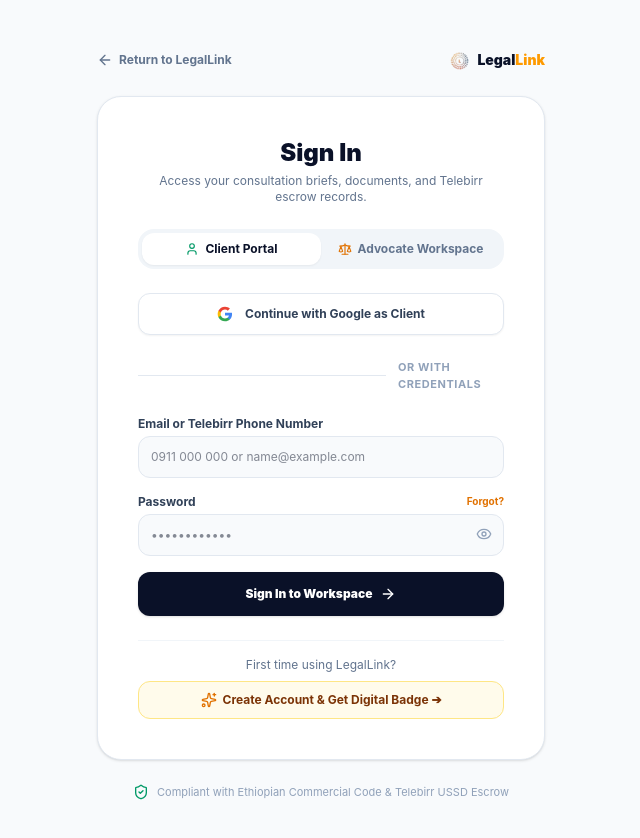
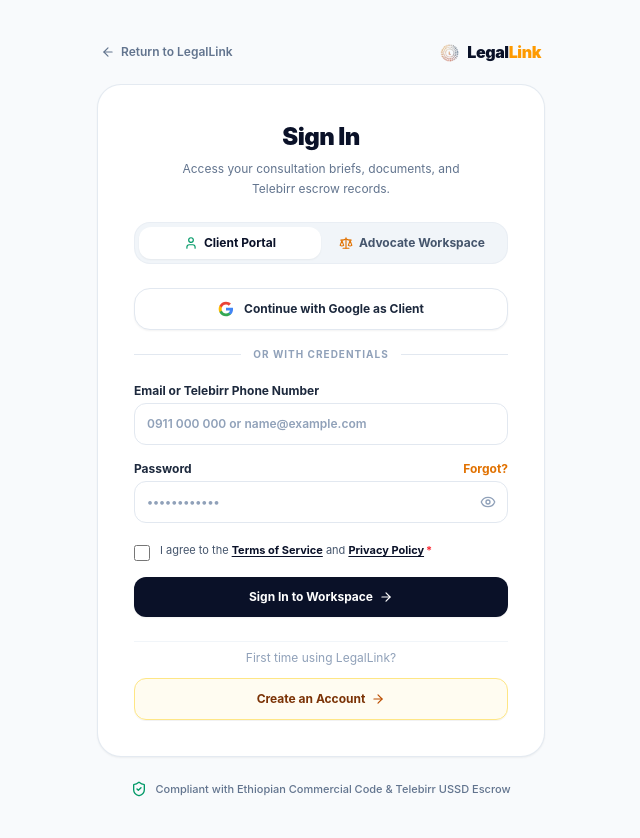
Before and after one commit to ybeltal/legallink, a Next.js app: page /login in a window 1280 px wide. Shown: the top 838 px of the page, without its empty margins (319-959 px from the left). Built offline with nearby package versions, Linux system fonts and the light colour scheme.

Commit message:
feat: add mandatory terms checkbox and remove digital badge from login

```diff
--- a/app/login/page.tsx
+++ b/app/login/page.tsx
@@ -2,118 +2,119 @@
 
 import React, { useState } from 'react';
 import Link from 'next/link';
-import {
-  ArrowLeft, User, Scale, ArrowRight, ShieldCheck,
-  Sparkles, Lock, Smartphone, CheckCircle2, Eye, EyeOff
-} from 'lucide-react';
-import { createClient } from '@/lib/supabase/client';
+import { useRouter } from 'next/navigation';
+import { ArrowLeft, ArrowRight, Eye, EyeOff, ShieldCheck, User, Scale } from 'lucide-react';
 
 export default function LoginPage() {
+  const router = useRouter();
+
   const [role, setRole] = useState<'client' | 'advocate'>('client');
   const [identifier, setIdentifier] = useState('');
   const [password, setPassword] = useState('');
   const [showPassword, setShowPassword] = useState(false);
-  const [loading, setLoading] = useState(false);
-  const [googleLoading, setGoogleLoading] = useState(false);
-  const [errorMsg, setErrorMsg] = useState<string | null>(null);
+  const [agreedToTerms, setAgreedToTerms] = useState(false);
+  const [errorMessage, setErrorMessage] = useState<string | null>(null);
+  const [isLoading, setIsLoading] = useState(false);
 
-  const handleGoogleSignIn = async () => {
+  const handleSubmit = async (e: React.FormEvent) => {
+    e.preventDefault();
+    setErrorMessage(null);
+
+    if (!agreedToTerms) {
+      setErrorMessage('You must agree to the Terms of Service and Privacy Policy to sign in.');
+      return;
+    }
+
+    if (!identifier.trim() || !password.trim()) {
+      setErrorMessage('Please provide both your credential and password.');
+      return;
+    }
+
+    setIsLoading(true);
+
     try {
-      setGoogleLoading(true);
-      setErrorMsg(null);
-      const supabase = createClient();
-      const { error } = await supabase.auth.signInWithOAuth({
-        provider: 'google',
-        options: {
-          redirectTo: `${window.location.origin}${role === 'advocate' ? '/advocate' : '/find-a-lawyer'}`,
-        },
-      });
-
-      if (error) {
-        // Fallback demo redirect if Supabase OAuth keys are not active in environment
-        window.location.href = role === 'advocate' ? '/advocate' : '/find-a-lawyer';
-      }
+      // Simulate authentication flow / Supabase auth dispatch
+      setTimeout(() => {
+        setIsLoading(false);
+        router.push(role === 'client' ? '/find-a-lawyer' : '/for-lawyers');
+      }, 700);
     } catch {
-      window.location.href = role === 'advocate' ? '/advocate' : '/find-a-lawyer';
-    } finally {
-      setGoogleLoading(false);
+      setIsLoading(false);
+      setErrorMessage('Authentication failed. Please verify your credentials and try again.');
     }
   };
 
-  const handleSignIn = async (e: React.FormEvent) => {
-    e.preventDefault();
-    setLoading(true);
-    setErrorMsg(null);
-
-    try {
-      const supabase = createClient();
-      const { error } = await supabase.auth.signInWithPassword({
-        email: identifier.includes('@') ? identifier : `${identifier}@legallink.et`,
-        password: password,
-      });
-
-      if (error) {
-        // Fallback demo simulation
-        window.location.href = role === 'advocate' ? '/advocate' : '/find-a-lawyer';
+  const handleGoogleSignIn = () => {
+    if (!agreedToTerms) {
+      setErrorMessage('You must agree to the Terms of Service and Privacy Policy before continuing with Google.');
       return;
     }
-
-      window.location.href = role === 'advocate' ? '/advocate' : '/find-a-lawyer';
-    } catch {
-      window.location.href = role === 'advocate' ? '/advocate' : '/find-a-lawyer';
-    } finally {
-      setLoading(false);
-    }
+    // Handle OAuth redirect
+    window.location.href = `/api/auth/google?role=${role}`;
   };
 
   return (
-    <div className="min-h-screen bg-[#F8FAFC] flex flex-col justify-center items-center px-4 sm:px-6 py-12 text-slate-900 font-sans selection:bg-amber-100 selection:text-amber-900">
-      <div className="w-full max-w-md space-y-6">
+    <div className="min-h-screen bg-[#F8FAFC] flex flex-col items-center justify-center p-4 py-10 text-slate-900 font-sans selection:bg-amber-100 selection:text-amber-900">
 
-        {/* Top Header Return */}
-        <div className="flex items-center justify-between">
+      {/* Top Navigation Row */}
+      <div className="max-w-md w-full flex items-center justify-between mb-5 px-1">
         <Link
           href="/"
-            className="inline-flex items-center gap-1.5 text-xs font-bold text-slate-500 hover:text-[#0A1128] transition-colors"
+          className="text-xs font-semibold text-slate-500 hover:text-slate-800 flex items-center gap-1.5 transition-colors"
         >
-            <ArrowLeft className="w-4 h-4" />
+          <ArrowLeft className="w-3.5 h-3.5" />
           <span>Return to LegalLink</span>
         </Link>
-          <div className="flex items-center gap-1.5">
-            <img src="/logo.png" alt="LegalLink" className="w-6 h-6 object-contain" />
-            <span className="font-black text-sm text-[#0A1128]">
+
+        <Link href="/" className="flex items-center gap-1.5 group">
+          <img src="/logo.png" alt="LegalLink Logo" className="w-6 h-6 object-contain" />
+          <span className="font-black text-base text-[#0A1128] tracking-tight">
             Legal<span className="text-amber-500">Link</span>
           </span>
-          </div>
+        </Link>
       </div>
 
-        {/* Login Card */}
-        <div className="bg-white p-8 sm:p-10 rounded-3xl border border-slate-200 shadow-sm space-y-6">
+      {/* Main Authentication Card */}
+      <div className="w-full max-w-md bg-white rounded-3xl border border-slate-200/90 p-8 sm:p-9 shadow-xs space-y-6">
 
-          <div className="space-y-1 text-center">
-            <h1 className="text-2xl font-black text-[#0A1128]">Sign In</h1>
-            <p className="text-xs text-slate-500 font-normal">
+        {/* Header Block */}
+        <div className="text-center space-y-1.5">
+          <h1 className="text-2xl font-black text-[#0A1128] tracking-tight">
+            Sign In
+          </h1>
+          <p className="text-xs text-slate-500 max-w-xs mx-auto font-normal leading-relaxed">
             Access your consultation briefs, documents, and Telebirr escrow records.
           </p>
         </div>
 
-          {/* Persona Selection */}
-          <div className="grid grid-cols-2 p-1 bg-slate-100 rounded-2xl text-xs font-bold">
+        {/* Portal Workspace Switcher Tabs */}
+        <div className="grid grid-cols-2 p-1 bg-slate-100 rounded-2xl text-xs font-bold text-slate-600 border border-slate-200/50">
           <button
             type="button"
-              onClick={() => setRole('client')}
-              className={`py-2 rounded-xl transition-all cursor-pointer flex items-center justify-center gap-1.5 ${
-                role === 'client' ? 'bg-white text-[#0A1128] shadow-xs' : 'text-slate-500'
+            onClick={() => {
+              setRole('client');
+              setErrorMessage(null);
+            }}
+            className={`py-2 px-3 rounded-xl flex items-center justify-center gap-1.5 transition-all cursor-pointer ${
+              role === 'client'
+                ? 'bg-white text-[#0A1128] shadow-xs'
+                : 'hover:text-[#0A1128]'
             }`}
           >
             <User className="w-3.5 h-3.5 text-emerald-600" />
             <span>Client Portal</span>
           </button>
+
           <button
             type="button"
-              onClick={() => setRole('advocate')}
-              className={`py-2 rounded-xl transition-all cursor-pointer flex items-center justify-center gap-1.5 ${
-                role === 'advocate' ? 'bg-white text-[#0A1128] shadow-xs' : 'text-slate-500'
+            onClick={() => {
+              setRole('advocate');
+              setErrorMessage(null);
+            }}
+            className={`py-2 px-3 rounded-xl flex items-center justify-center gap-1.5 transition-all cursor-pointer ${
+              role === 'advocate'
+                ? 'bg-white text-[#0A1128] shadow-xs'
+                : 'hover:text-[#0A1128]'
             }`}
           >
             <Scale className="w-3.5 h-3.5 text-amber-600" />
@@ -121,107 +122,175 @@ export default function LoginPage() {
           </button>
         </div>
 
-          {/* RESTORED: Google OAuth Button */}
+        {/* Google OAuth Provider */}
         <button
           type="button"
           onClick={handleGoogleSignIn}
-            disabled={googleLoading}
-            className="w-full py-3 px-4 bg-white hover:bg-slate-50 border border-slate-200 text-slate-700 font-bold rounded-xl flex items-center justify-center gap-3 transition-colors text-xs shadow-xs cursor-pointer disabled:opacity-60"
+          className="w-full py-3 px-4 bg-white hover:bg-slate-50 border border-slate-200 rounded-2xl text-xs font-bold text-slate-800 flex items-center justify-center gap-2.5 transition-all shadow-xs cursor-pointer"
         >
-            <svg className="w-4 h-4 shrink-0" viewBox="0 0 24 24">
-              <path fill="#4285F4" d="M22.56 12.25c0-.78-.07-1.53-.2-2.25H12v4.26h5.92c-.26 1.37-1.04 2.53-2.21 3.31v2.77h3.57c2.08-1.92 3.28-4.74 3.28-8.09z" />
-              <path fill="#34A853" d="M12 23c2.97 0 5.46-.98 7.28-2.66l-3.57-2.77c-.98.66-2.23 1.06-3.71 1.06-2.86 0-5.29-1.93-6.16-4.53H2.18v2.84C3.99 20.53 7.7 23 12 23z" />
-              <path fill="#FBBC05" d="M5.84 14.09c-.22-.66-.35-1.36-.35-2.09s.13-1.43.35-2.09V7.06H2.18C1.43 8.55 1 10.22 1 12s.43 3.45 1.18 4.94l2.85-2.22.81-.63z" />
-              <path fill="#EA4335" d="M12 5.38c1.62 0 3.06.56 4.21 1.64l3.15-3.15C17.45 2.09 14.97 1 12 1 7.7 1 3.99 3.47 2.18 7.06l3.66 2.84c.87-2.6 3.3-4.52 6.16-4.52z" />
+          <svg className="w-4 h-4" viewBox="0 0 24 24">
+            <path
+              fill="#4285F4"
+              d="M22.56 12.25c0-.78-.07-1.53-.2-2.25H12v4.26h5.92c-.26 1.37-1.04 2.53-2.21 3.31v2.77h3.57c2.08-1.92 3.28-4.74 3.28-8.09z"
+            />
+            <path
+              fill="#34A853"
+              d="M12 23c2.97 0 5.46-.98 7.28-2.66l-3.57-2.77c-.98.66-2.23 1.06-3.71 1.06-2.86 0-5.29-1.93-6.16-4.53H2.18v2.84C3.99 20.53 7.7 23 12 23z"
+            />
+            <path
+              fill="#FBBC05"
+              d="M5.84 14.09c-.22-.66-.35-1.36-.35-2.09s.13-1.43.35-2.09V7.06H2.18C1.43 8.55 1 10.22 1 12s.43 3.45 1.18 4.94l2.85-2.22.81-.63z"
+            />
+            <path
+              fill="#EA4335"
+              d="M12 5.38c1.62 0 3.06.56 4.21 1.64l3.15-3.15C17.45 2.09 14.97 1 12 1 7.7 1 3.99 3.47 2.18 7.06l3.66 2.84c.87-2.6 3.3-4.52 6.16-4.52z"
+            />
           </svg>
-            <span>{googleLoading ? 'Connecting to Google...' : `Continue with Google as ${role === 'advocate' ? 'Advocate' : 'Client'}`}</span>
+          <span>Continue with Google as {role === 'client' ? 'Client' : 'Advocate'}</span>
         </button>
 
-          {/* Divider */}
+        {/* Visual Credential Divider */}
         <div className="relative flex items-center justify-center">
-            <div className="border-t border-slate-200 w-full" />
-            <span className="bg-white px-3 text-[11px] font-bold text-slate-400 uppercase tracking-wider relative">
+          <div className="w-full border-t border-slate-200" />
+          <span className="bg-white px-3 text-[10px] font-bold text-slate-400 uppercase tracking-widest absolute">
             Or with credentials
           </span>
         </div>
 
-          {errorMsg && (
-            <div className="p-3 bg-red-50 border border-red-200 rounded-xl text-xs text-red-600 font-medium">
-              {errorMsg}
+        {/* Input Form */}
+        <form onSubmit={handleSubmit} className="space-y-4 pt-1">
+          {errorMessage && (
+            <div className="p-3 bg-red-50 border border-red-200 text-red-700 rounded-xl text-xs font-semibold leading-relaxed">
+              {errorMessage}
             </div>
           )}
 
-          <form onSubmit={handleSignIn} className="space-y-4 text-xs">
-            <div>
-              <label className="block font-bold text-slate-700 mb-1">
-                {role === 'client' ? 'Email or Telebirr Phone Number' : 'Advocate Email or Bar ID'}
+          {/* Identifier Input */}
+          <div className="space-y-1">
+            <label className="block text-xs font-bold text-slate-800">
+              Email or Telebirr Phone Number
             </label>
             <input
               type="text"
               required
-                placeholder={role === 'client' ? '0911 000 000 or name@example.com' : 'mulu.haile@lawfirm.et'}
+              placeholder="0911 000 000 or name@example.com"
               value={identifier}
-                onChange={(e) => setIdentifier(e.target.value)}
-                className="w-full p-3 bg-slate-50 border border-slate-200 rounded-xl focus:bg-white focus:outline-none focus:border-[#0A1128]"
+              onChange={(e) => {
+                setIdentifier(e.target.value);
+                if (errorMessage) setErrorMessage(null);
+              }}
+              className="w-full p-3 bg-white border border-slate-200 rounded-xl text-xs font-semibold text-slate-800 placeholder:text-slate-400 focus:outline-none focus:border-[#0A1128] focus:ring-1 focus:ring-[#0A1128] transition-all"
             />
           </div>
 
-            <div>
-              <div className="flex justify-between items-center mb-1">
-                <label className="font-bold text-slate-700">Password</label>
-                <span className="text-[10px] text-amber-600 font-bold cursor-pointer hover:underline">
+          {/* Password Input */}
+          <div className="space-y-1">
+            <div className="flex items-center justify-between">
+              <label className="block text-xs font-bold text-slate-800">
+                Password
+              </label>
+              <Link
+                href="/forgot-password"
+                className="text-xs font-bold text-amber-600 hover:text-amber-700 transition-colors"
+              >
                 Forgot?
-                </span>
+              </Link>
             </div>
+
             <div className="relative">
               <input
                 type={showPassword ? 'text' : 'password'}
                 required
                 placeholder="••••••••••••"
                 value={password}
-                  onChange={(e) => setPassword(e.target.value)}
-                  className="w-full p-3 bg-slate-50 border border-slate-200 rounded-xl focus:bg-white focus:outline-none focus:border-[#0A1128] pr-10"
+                onChange={(e) => {
+                  setPassword(e.target.value);
+                  if (errorMessage) setErrorMessage(null);
+                }}
+                className="w-full p-3 pr-10 bg-white border border-slate-200 rounded-xl text-xs font-semibold text-slate-800 placeholder:text-slate-400 focus:outline-none focus:border-[#0A1128] focus:ring-1 focus:ring-[#0A1128] transition-all"
               />
               <button
                 type="button"
                 onClick={() => setShowPassword(!showPassword)}
-                  className="absolute right-3 top-3 text-slate-400 hover:text-slate-600 cursor-pointer"
+                className="absolute right-3 top-1/2 -translate-y-1/2 text-slate-400 hover:text-slate-600 cursor-pointer"
+                aria-label="Toggle password visibility"
               >
                 {showPassword ? <EyeOff className="w-4 h-4" /> : <Eye className="w-4 h-4" />}
               </button>
             </div>
           </div>
 
+          {/* Mandatory Terms & Policy Checkbox */}
+          <div className="pt-1">
+            <label className="flex items-start gap-2.5 cursor-pointer select-none">
+              <input
+                type="checkbox"
+                required
+                checked={agreedToTerms}
+                onChange={(e) => {
+                  setAgreedToTerms(e.target.checked);
+                  if (errorMessage) setErrorMessage(null);
+                }}
+                className="mt-0.5 w-4 h-4 rounded border-slate-300 text-[#0A1128] focus:ring-[#0A1128] accent-[#0A1128] cursor-pointer shrink-0"
+              />
+              <span className="text-[11px] text-slate-600 leading-snug font-normal">
+                I agree to the{' '}
+                <Link
+                  href="/terms"
+                  target="_blank"
+                  rel="noopener noreferrer"
+                  className="font-bold text-[#0A1128] hover:text-amber-600 underline underline-offset-2 transition-colors"
+                >
+                  Terms of Service
+                </Link>{' '}
+                and{' '}
+                <Link
+                  href="/privacy"
+                  target="_blank"
+                  rel="noopener noreferrer"
+                  className="font-bold text-[#0A1128] hover:text-amber-600 underline underline-offset-2 transition-colors"
+                >
+                  Privacy Policy
+                </Link>
+                <span className="text-red-500 font-bold ml-0.5">*</span>
+              </span>
+            </label>
+          </div>
+
+          {/* Action Button */}
           <button
             type="submit"
-              disabled={loading}
-              className="w-full py-3.5 bg-[#0A1128] hover:bg-[#102A43] text-white text-xs font-black rounded-xl transition-all cursor-pointer shadow-sm flex items-center justify-center gap-2"
+            disabled={isLoading}
+            className="w-full py-3 bg-[#0A1128] hover:bg-[#102A43] text-white text-xs font-bold rounded-xl flex items-center justify-center gap-1.5 transition-all shadow-xs cursor-pointer disabled:opacity-50"
           >
-              <span>{loading ? 'Authenticating...' : 'Sign In to Workspace'}</span>
-              <ArrowRight className="w-4 h-4" />
+            <span>{isLoading ? 'Signing In...' : 'Sign In to Workspace'}</span>
+            <ArrowRight className="w-3.5 h-3.5" />
           </button>
         </form>
 
-          {/* Link to Signup & Digital Badge Generation */}
-          <div className="pt-4 border-t border-slate-100 text-center space-y-2 text-xs">
-            <span className="text-slate-500 block">First time using LegalLink?</span>
+        {/* Account Creation Section without Digital Badge */}
+        <div className="pt-2 border-t border-slate-100 text-center space-y-3">
+          <span className="text-xs text-slate-400 block font-normal">
+            First time using LegalLink?
+          </span>
+
           <Link
             href="/signup"
-              className="w-full py-2.5 px-4 bg-amber-50 hover:bg-amber-100 border border-amber-200 text-amber-900 font-bold rounded-xl flex items-center justify-center gap-1.5 transition-colors"
+            className="w-full py-3 bg-amber-50/70 hover:bg-amber-100/70 border border-amber-200 text-amber-900 text-xs font-bold rounded-xl flex items-center justify-center gap-1.5 transition-all shadow-2xs"
           >
-              <Sparkles className="w-4 h-4 text-amber-600" />
-              <span>Create Account & Get Digital Badge ➔</span>
+            <span>Create an Account</span>
+            <ArrowRight className="w-3.5 h-3.5 text-amber-700" />
           </Link>
         </div>
 
       </div>
 
-        <div className="flex items-center justify-center gap-2 text-[11px] text-slate-400">
-          <ShieldCheck className="w-4 h-4 text-emerald-600" />
+      {/* Trust Compliance Notice */}
+      <div className="flex items-center justify-center gap-2 mt-6 text-[11px] font-medium text-slate-500">
+        <ShieldCheck className="w-4 h-4 text-emerald-600 shrink-0" />
         <span>Compliant with Ethiopian Commercial Code & Telebirr USSD Escrow</span>
       </div>
 
     </div>
-    </div>
   );
 }
```
Lines whose indentation alone changed are shown as unchanged.
